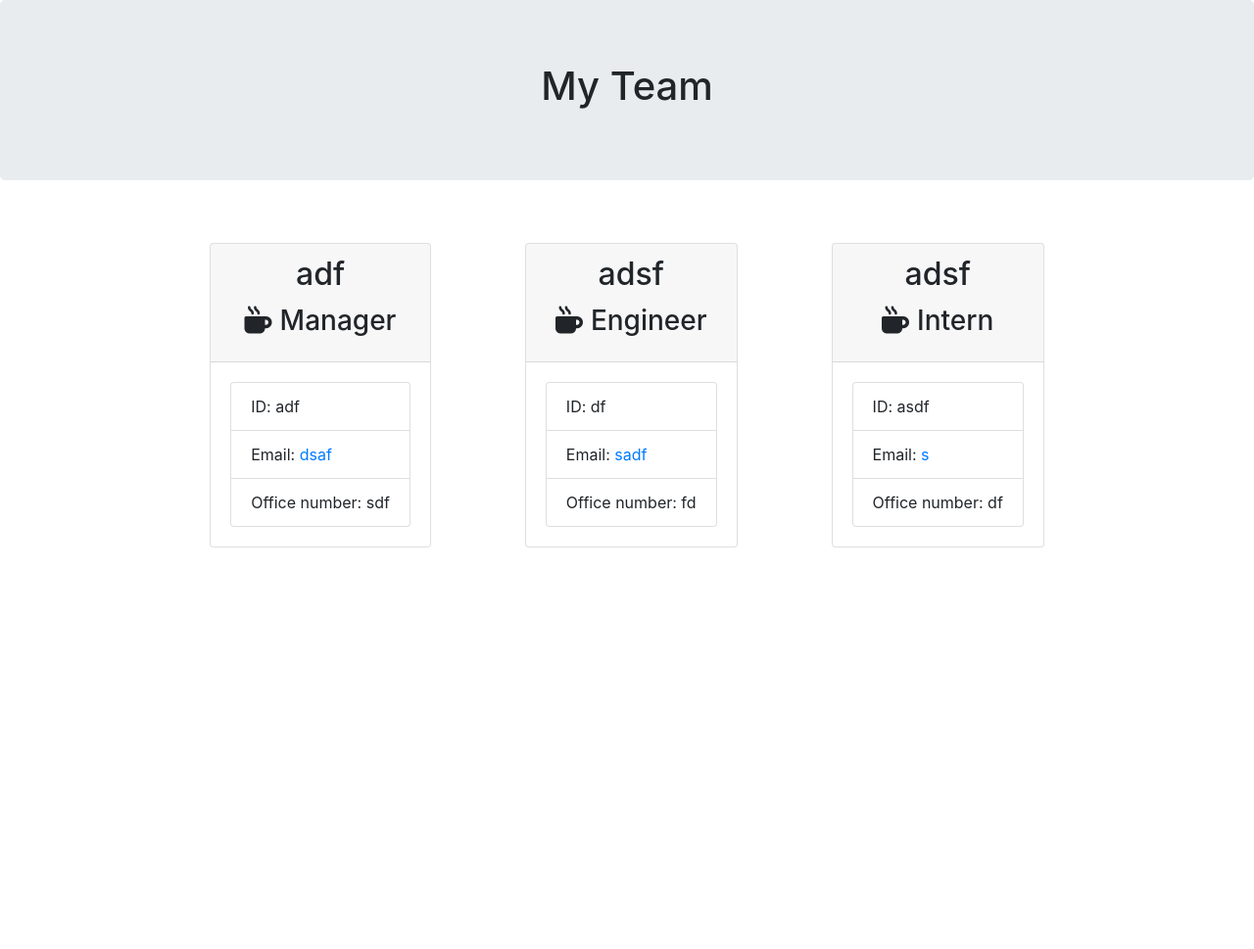
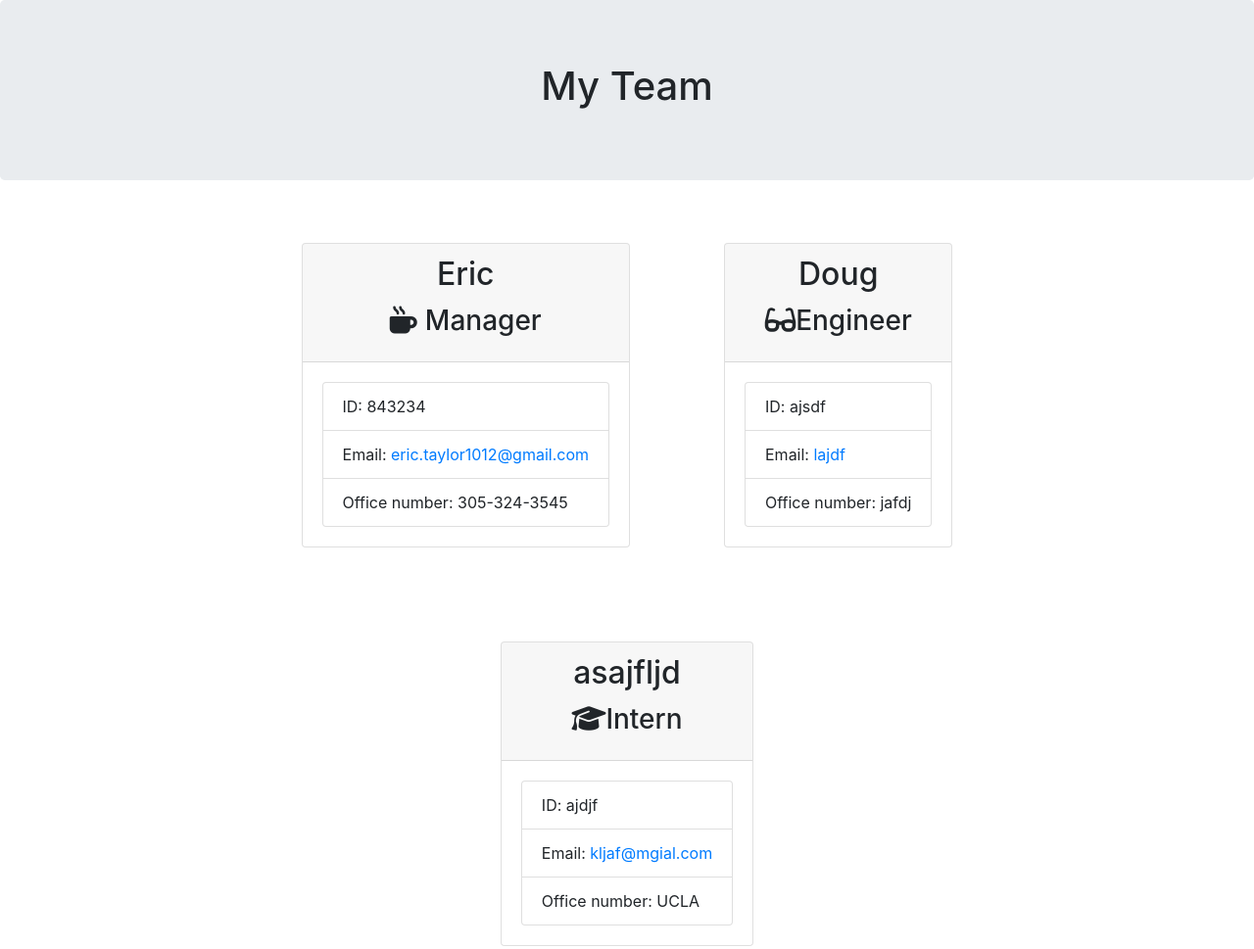
Before and after one commit to erict001/Team-Profile-Generator, a website: page index.html in a window 1280 px wide. Shown: the whole page at 98% size. Before the commit the page ends 800 px from the top, so only its background shows below. Drawn offline with nearby package versions, Linux system fonts and the light colour scheme; files that its build step writes are made by us from their sources.

```diff
--- a/index.html
+++ b/index.html
@@ -25,42 +25,42 @@
 
         <div class="card employee-card m-5">
         <div class="card-header text-center">
-            <h2 class="card-title">adf</h2>
+            <h2 class="card-title">Eric</h2>
             <h3 class="card-title"><i class="fas fa-mug-hot mr-2"></i>Manager</h3>
         </div>
         <div class="card-body">
             <ul class="list-group">
-                <li class="list-group-item">ID: adf</li>
-                <li class="list-group-item">Email: <a href="mailto:dsaf">dsaf</a></li>
-                <li class="list-group-item">Office number: sdf</li>
+                <li class="list-group-item">ID: 843234</li>
+                <li class="list-group-item">Email: <a href="mailto:eric.taylor1012@gmail.com">eric.taylor1012@gmail.com</a></li>
+                <li class="list-group-item">Office number: 305-324-3545</li>
             </ul>
         </div>
         </div>
 
         <div class="card employee-card m-5">
         <div class="card-header text-center">
-            <h2 class="card-title">adsf</h2>
-            <h3 class="card-title"><i class="fas fa-mug-hot mr-2"></i>Engineer</h3>
+            <h2 class="card-title">Doug</h2>
+            <h3 class="card-title"><i class="fas fa-glasses"></i>Engineer</h3>
         </div>
         <div class="card-body">
             <ul class="list-group">
-                <li class="list-group-item">ID: df</li>
-                <li class="list-group-item">Email: <a href="mailto:sadf">sadf</a></li>
-                <li class="list-group-item">Office number: fd</li>
+                <li class="list-group-item">ID: ajsdf</li>
+                <li class="list-group-item">Email: <a href="mailto:lajdf">lajdf</a></li>
+                <li class="list-group-item">Office number: jafdj</li>
             </ul>
         </div>
         </div>
 
         <div class="card employee-card m-5">
         <div class="card-header text-center">
-            <h2 class="card-title">adsf</h2>
-            <h3 class="card-title"><i class="fas fa-mug-hot mr-2"></i>Intern</h3>
+            <h2 class="card-title">asajfljd</h2>
+            <h3 class="card-title"><i class="fas fa-graduation-cap"></i>Intern</h3>
         </div>
         <div class="card-body">
             <ul class="list-group">
-                <li class="list-group-item">ID: asdf</li>
-                <li class="list-group-item">Email: <a href="mailto:s">s</a></li>
-                <li class="list-group-item">Office number: df</li>
+                <li class="list-group-item">ID: ajdjf</li>
+                <li class="list-group-item">Email: <a href="mailto:kljaf@mgial.com">kljaf@mgial.com</a></li>
+                <li class="list-group-item">Office number: UCLA</li>
             </ul>
         </div>
         </div>
```
Also changed, not shown: tests/Manager.test.js (+1 -1 lines), README.md, assets/Screen Shot 2022-04-27 at 6.55.21 PM.png (added), assets/Screen Shot 2022-04-27 at 7.00.39 PM.png (added), assets/Screen Shot 2022-04-27 at 7.06.37 PM.png (added), dist/generateHTML.js, 1 other file.
